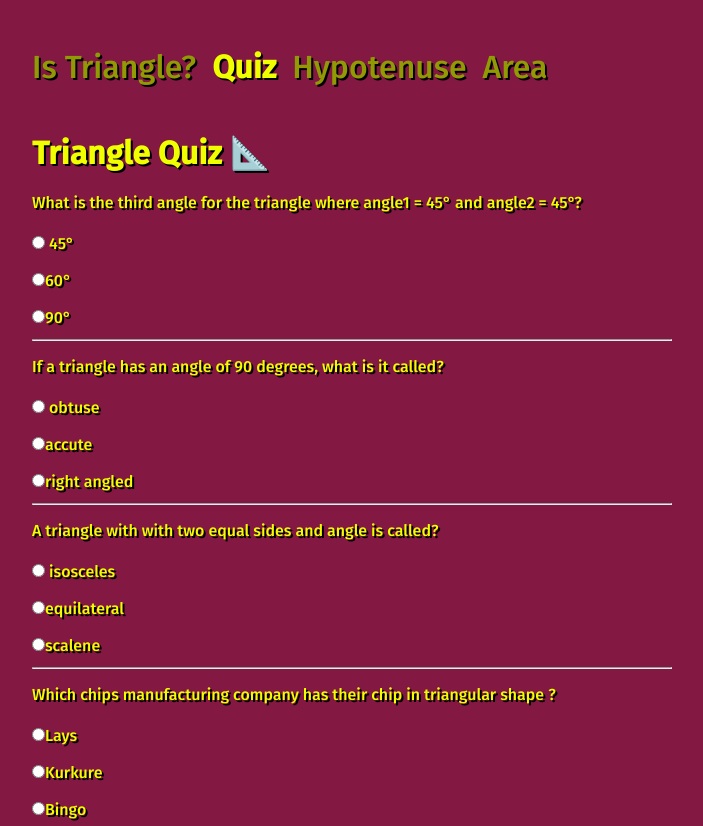
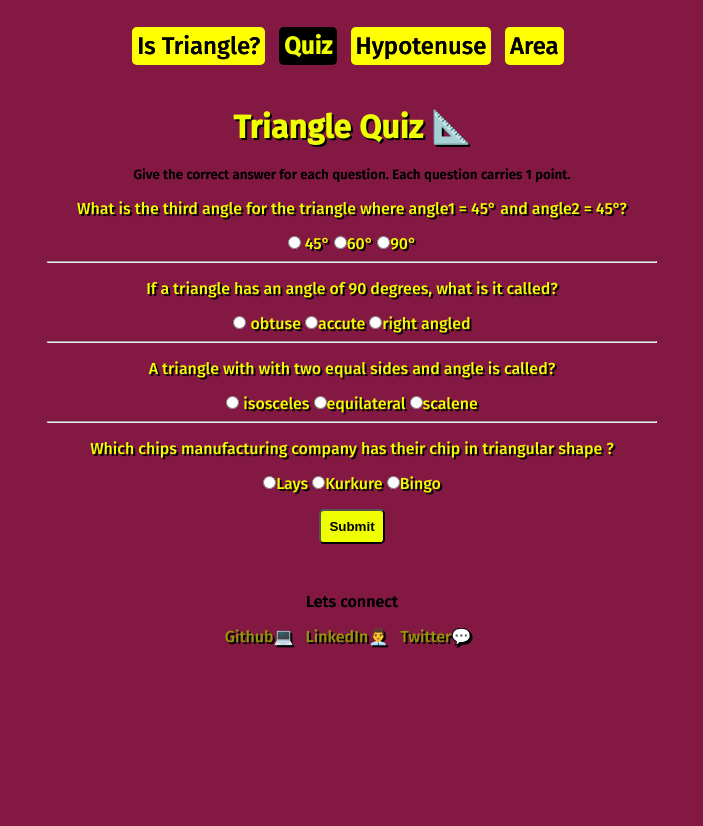
Before and after one commit to codefromrvk/fun-with-triangles, a plain HTML site: page quiz.html in a window 1280 px wide. Shown: the top 826 px of the page, without its empty margins (288-991 px from the left). After the commit the page ends 800 px from the top, so only its background shows below. Drawn offline with Linux system fonts and the light colour scheme.

Commit message:
update styling

```diff
--- a/quiz.html
+++ b/quiz.html
@@ -20,6 +20,7 @@
     <div class="container">
         <h1>Triangle Quiz 📐</h1>
         <form class="quiz-form" action="/quiz.html">
+            <small class="text-sm">Give the correct answer for each question. Each question carries 1 point.</small>
             <div class="question">
                 <p>What is the third angle for the triangle where angle1 = 45° and angle2 = 45°?</p>
                 <label><input style="display: inline;" type="radio" name="question1" value="45°"> 45° </label>
@@ -33,8 +34,10 @@
                 <label><input style="display: inline;" type="radio" name="question2" value="accute">accute</label>
                 <label><input style="display: inline;" type="radio" name="question2" value="right angled">right
                     angled</label>
+
             </div>
             <hr>
+
             <div class="question">
                 <p>A triangle with with two equal sides and angle is called?</p>
                 <label><input style="display: inline;" type="radio" name="question3" value="isosceles"> isosceles
--- a/styles.css
+++ b/styles.css
@@ -6,46 +6,91 @@
 body{
     color: var(--seconday-color);
     background-color: var(--primary-color);
-    width: 50vw;
     margin:0 auto;
     font-family: 'Fira Sans', sans-serif;
     text-shadow: 2px 2px black;
+
+
+}
+.container{
+    margin: 3rem 2rem;
+
+}
+h1{
+    text-align: center;
 }
 label,input{
-    margin: 0.5rem 0;
+    margin: auto;
     display: block;
+    text-align: center;
 
+}
+label{
+    margin: 2rem auto;
+}
+.question label{
+    display: inline;
 }
 
 a{
-    color: #919a05;
     margin-right: 0.5rem;
+    text-decoration: none;
 
-    text-decoration: none;
 }
 .active{
     color: var(--secondary-color);
     font-weight:600;
+    background-color: black;
 }
+
+
+
 nav{
-   font-size: 2rem;
-   margin: 3rem 0;
+   font-size: 1.5rem;
+   text-align: center;
+   margin: 2rem;
 
+}
+nav a{
+    background-color: yellow;
+    border-radius: 0.3rem;
+    text-shadow: 0 0 black;
+    padding: 0.3rem;
+    color: black;
+
+
+}
+.text-sm{
+    display: block;
+color: black;
+text-align: center;
+text-shadow: 0 0 black;
+}
+hr{
+    width: 50%;
+}
+.quiz-form{
+    text-align: center;
 }
 button{
     background-color: var(--seconday-color);
     border-radius: 0.3rem;
-    margin: 1rem 0;
+    margin: 1rem auto;
     padding: 0.5rem;
     font-weight: bold;
+    display: block;
 }
 button:hover{
     background-color:#919a05;
     cursor: pointer;
 }
+#output{
+    text-align: center;
+}
 
 .footer{
     margin: auto;
+    text-align: center;
 }
 .footer a {
 
```
Also changed, not shown: area.html (+1 -0 lines), hypotenuse.html (+1 -0 lines), index.html (+1 -0 lines).
